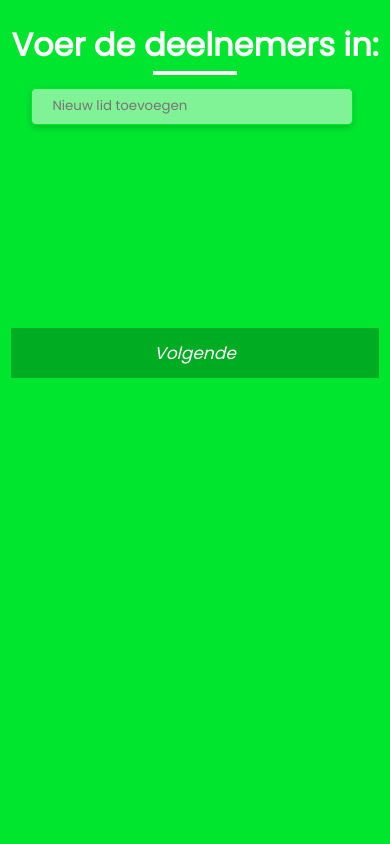
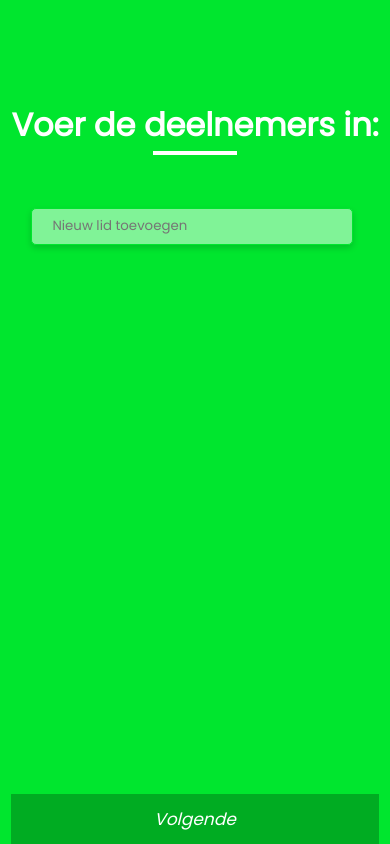
Before and after one commit to Roy-Ermers/slemp, a Vue app: page / in a window 390 px wide. Both pictures are taken after a click on the button "Start". Built offline with nearby package versions, Linux system fonts and the light colour scheme.

Commit message:
nameform

```diff
--- a/src/components/nameForm.vue
+++ b/src/components/nameForm.vue
@@ -58,9 +58,6 @@ hr {
   border: 2px solid white;
   background-color: white;
   width: 80px;
-}
-.formcontainer {
-  position: relative;
 }
 input {
   font-family: "Poppins", sans-serif;
@@ -158,5 +155,12 @@ input[type="text"].new {
     width: 100%;
     border-radius: 0;
   }
+  .formcontainer {
+    height: 100vh;
+    margin-top: 5em;
+  }
+  .container {
+    margin-top: 3em;
+  }
 }
 </style>
```
